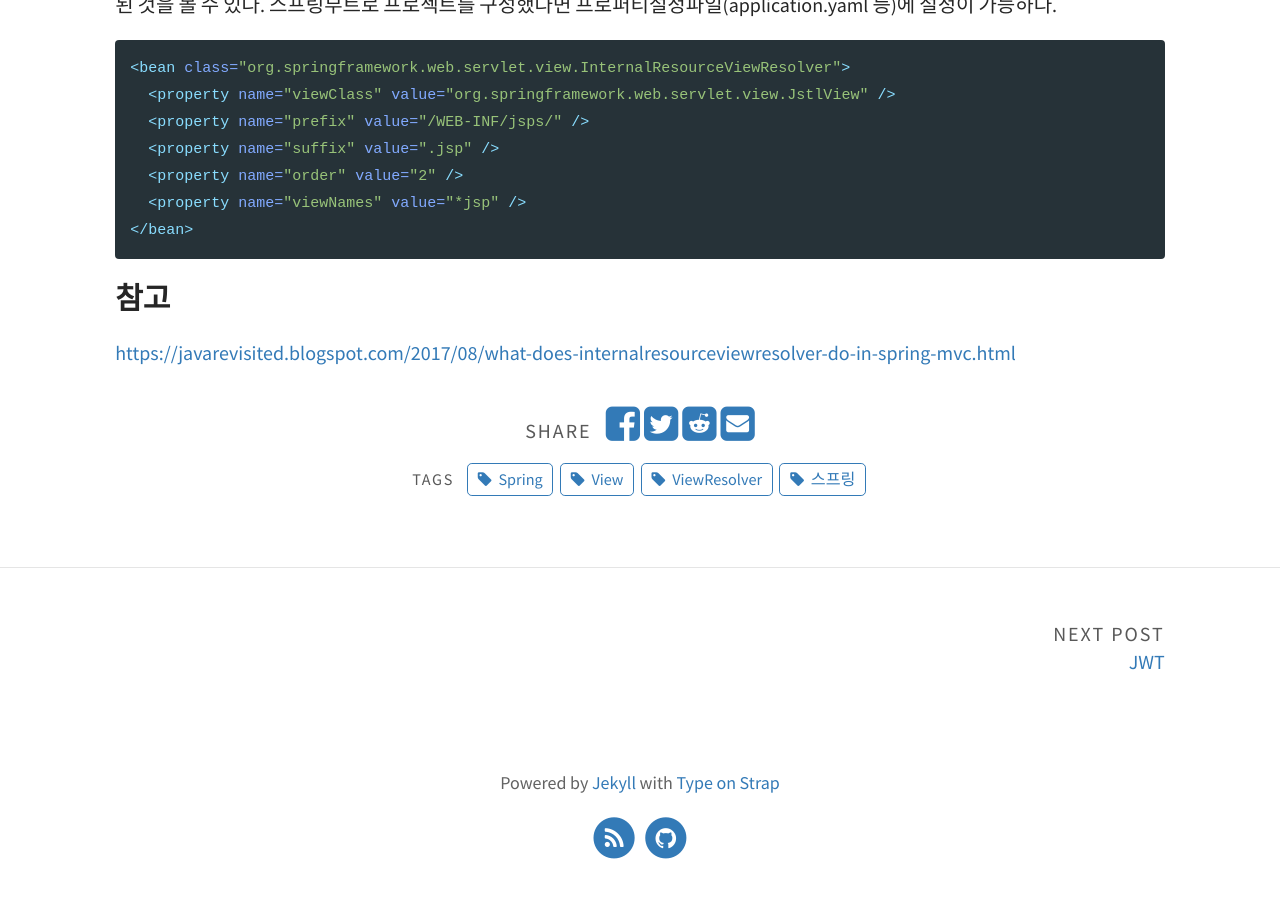
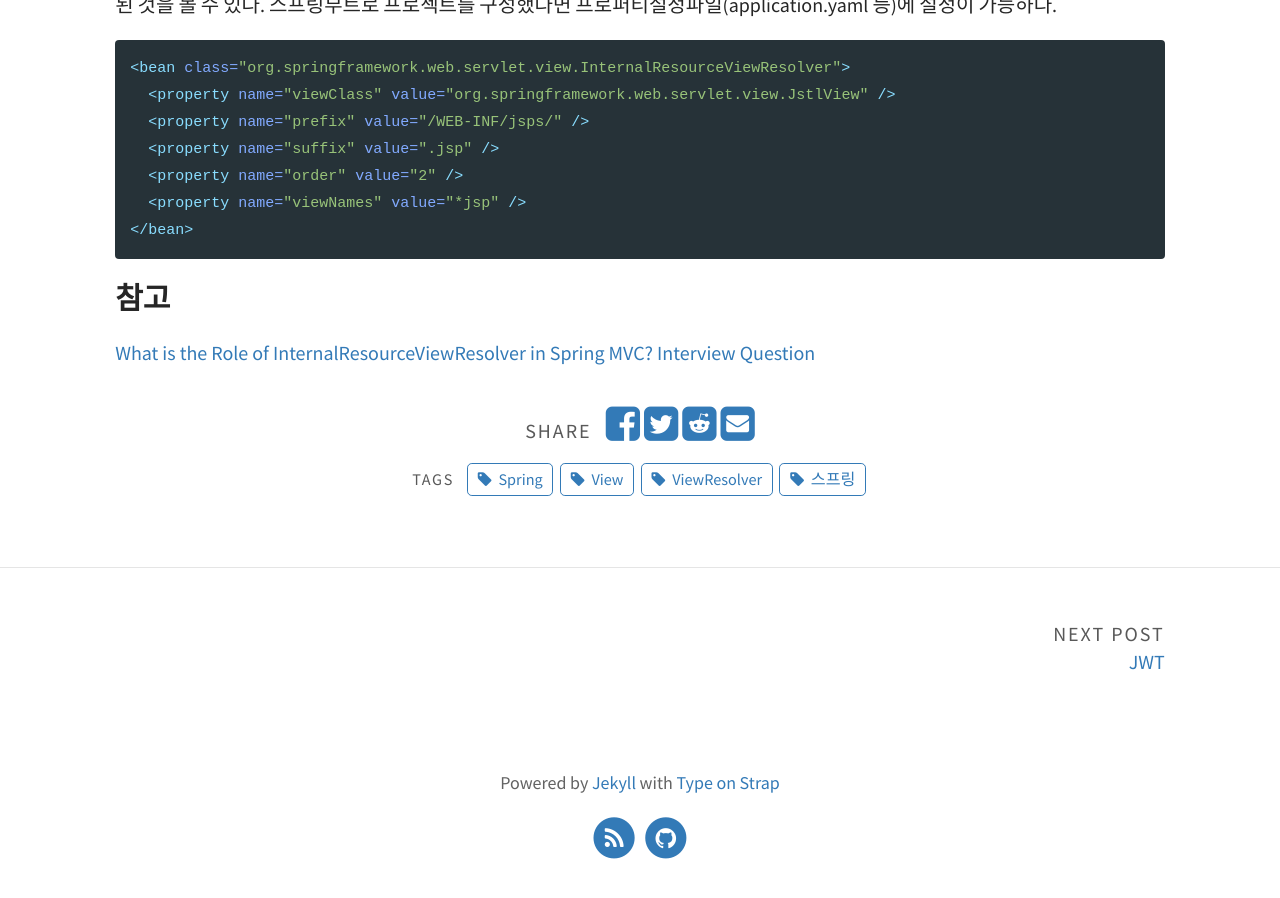
Before and after one commit to swampwar/swampwar.github.io, a Jekyll site: the page built from _posts/2020/2020-06-17-View와 ViewResolver.md, in a window 1280 px wide and 900 px high, scrolled down 1885 px. Built offline with Jekyll 4.4.1, drawn with Linux system fonts in a browser that asks for light colours; part of the change alters nothing that is shown.

Commit message:
뷰 뷰리졸버 포스팅

```diff
--- a/_posts/2020/2020-06-17-View와 ViewResolver.md
+++ b/_posts/2020/2020-06-17-View와 ViewResolver.md
@@ -65,4 +65,4 @@ DispatcherServlet은 디폴트로 여러개의 ViewResolver를 가지고있다.
 
 ### 참고
 
-[https://javarevisited.blogspot.com/2017/08/what-does-internalresourceviewresolver-do-in-spring-mvc.html](What is the Role of InternalResourceViewResolver in Spring MVC? Interview Question)
+[What is the Role of InternalResourceViewResolver in Spring MVC? Interview Question](https://javarevisited.blogspot.com/2017/08/what-does-internalresourceviewresolver-do-in-spring-mvc.html)
```
